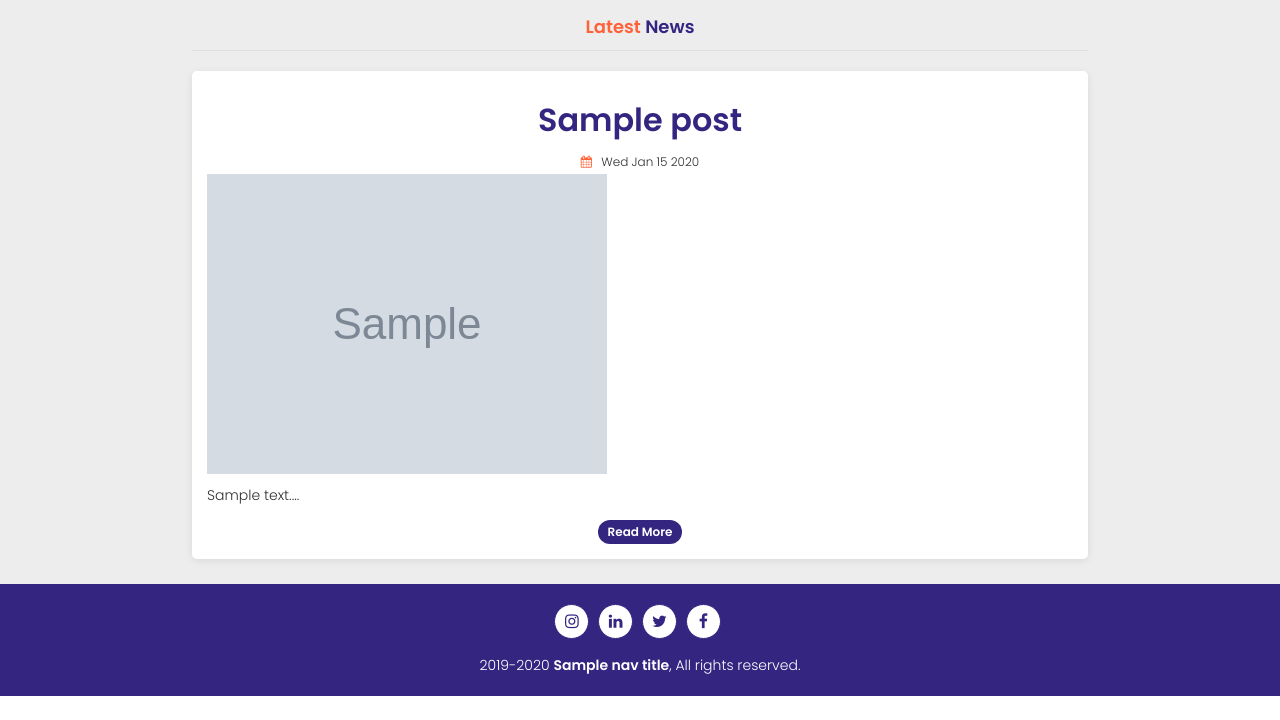
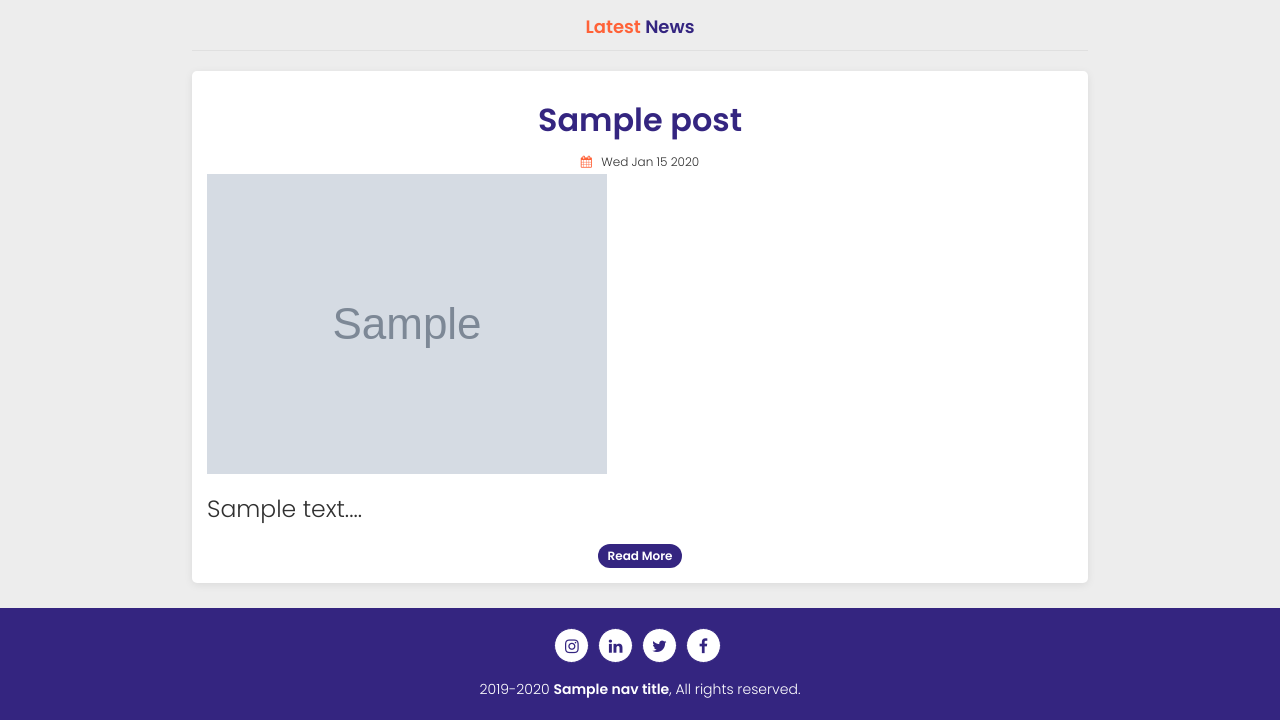
Before and after one commit to chanmyaemaung/yky-project, a Node server app: template views/blog.ejs in a window 1280 px wide. Shown: the part 118-838 px from the top of the page. Before the commit the page ends 814 px from the top, so only its background shows below. Run offline with Node 20, Linux system fonts and the light colour scheme; tables that the repository leaves empty hold one stand-in row (values such as "Sample post"); the template is opened without the code that fills it: values that come from a table or form of the project are taken from there, most other values are stand-ins (such as "Sample title", 1, 10 or a date in 2020); some libraries are stand-ins or nearby versions.

Commit message:
Made it beter!

```diff
--- a/views/blog.ejs
+++ b/views/blog.ejs
@@ -20,9 +20,7 @@
                             <span><i class="fa fa-calendar"></i> <%= post.date.toDateString() %></span>
                         </div>
                         <img src="<%= post.image %>" alt="Yay Kyi Yar - Images">
-                        <p>
-                            <%- post.content.substring(0,150) %>...
-                        </p>
+                        <h4 class="flow-text"><%- post.content.substring(0,150) %>...</h4>
                         <div class="readmore-news">
                             <a href="/blog/<%= post._id %>" class="readmore-btn">Read More</a>
                         </div>
--- a/views/index.ejs
+++ b/views/index.ejs
@@ -4,7 +4,7 @@
 <div class="main-slider" data-indicators="true">
     <div class="carousel carousel-slider " data-indicators="true">
         <% jsonData.mainSlider.forEach( (slider) => { %>
-            <a class="carousel-item"><img src="<%= slider.img %>" alt="YKY-IMAGE-SLIDER"></a>
+        <a class="carousel-item"><img src="<%= slider.img %>" alt="YKY-IMAGE-SLIDER"></a>
         <% }) %>
     </div>
 </div>
@@ -130,9 +130,7 @@
                     </div>
                     <div class="news-detail">
                         <img src="<%= post.image %>" alt="yky-image">
-                        <p>
-                            <%- post.content.substring(0,150) %>...
-                        </p>
+                        <h3 class="flow-text"><%- post.content.substring(0,150) %>...</h3>
                         <div class="readmore-news">
                             <a href="/blog/<%= post._id %>" class="waves-effect waves-light btn">Read More</a>
                         </div>
--- a/views/show.ejs
+++ b/views/show.ejs
@@ -14,7 +14,7 @@
                                 <span><i class="fa fa-calendar"></i> <%= post.date.toDateString() %></span>
                             </div>
                             <img src="<%= post.image %>" alt="yky-image">
-                            <p><%- post.content %></p>
+                            <p class="flow-text"><%- post.content %></p>
                         </div>
                     </div>
                     <a href="/blog">Go back to all post</a>
```
